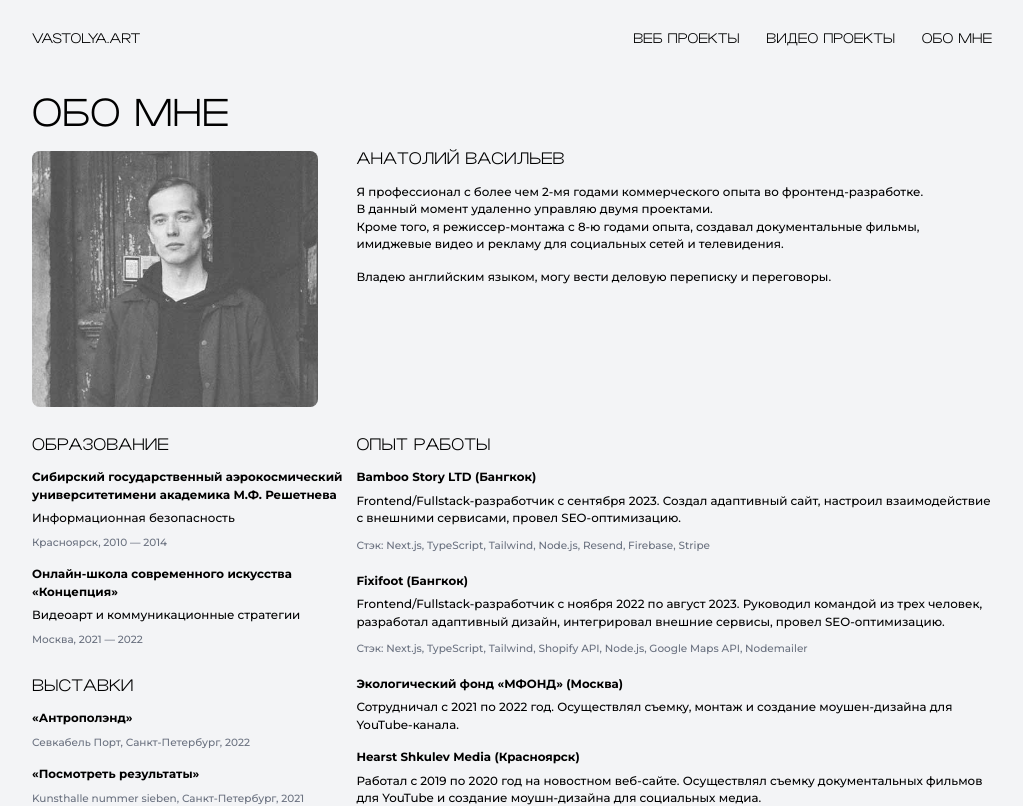
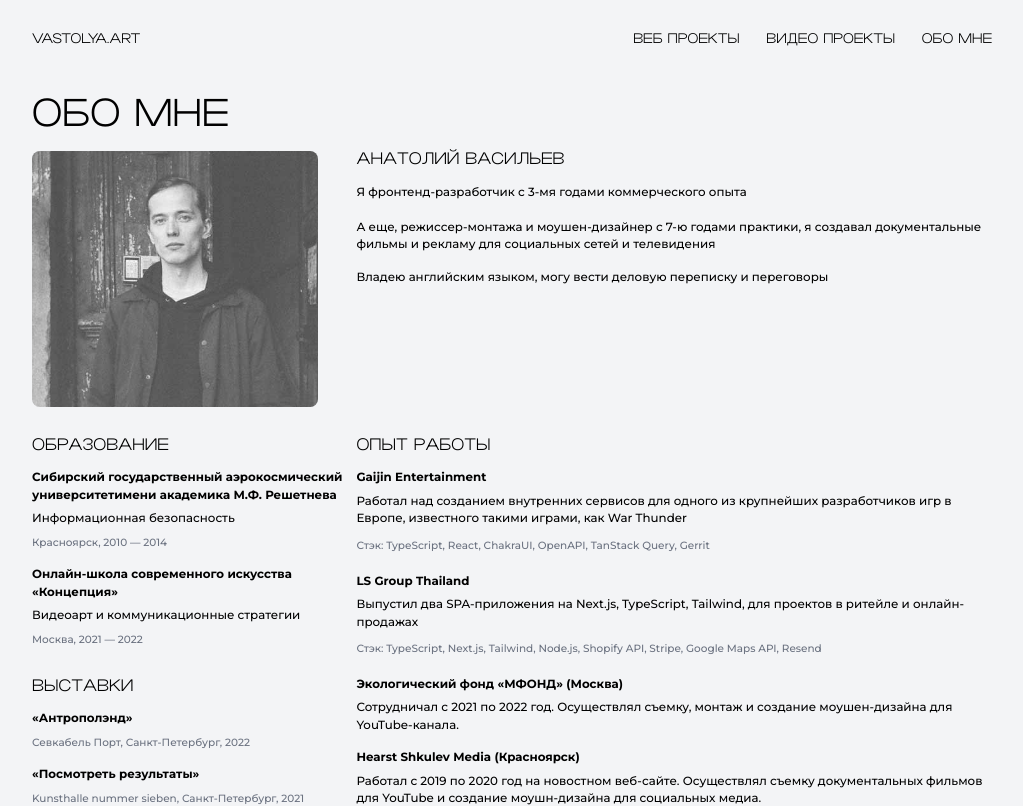
Before and after one commit to vastolya/vastolya-2.0, a Next.js app: page /about in a window 1280 px wide. Shown: the top 806 px of the page, without its empty margins (128-1151 px from the left). Built offline with nearby package versions, Linux system fonts and the light colour scheme.

Commit message:
hi kids im back

```diff
--- a/src/app/about/page.tsx
+++ b/src/app/about/page.tsx
@@ -14,18 +14,18 @@ const social = [
 
 const experience = [
   {
-    title: "Bamboo Story LTD (Бангкок)",
+    title: "Gaijin Entertainment",
     subtitle:
-      "Frontend/Fullstack-разработчик с сентября 2023. Создал адаптивный сайт, настроил взаимодействие с внешними сервисами,  провел SEO-оптимизацию.",
-    stack: "Next.js, TypeScript, Tailwind, Node.js, Resend, Firebase, Stripe",
-    link: "https://bamboo-story.vercel.app/",
+      "Работал над созданием внутренних сервисов для одного из крупнейших разработчиков игр в Европе, известного такими играми, как War Thunder",
+    stack: "TypeScript, React, ChakraUI, OpenAPI, TanStack Query, Gerrit",
+    link: "https://gaijin.net/en",
   },
   {
-    title: "Fixifoot (Бангкок)",
+    title: "LS Group Thailand",
     subtitle:
-      "Frontend/Fullstack-разработчик с ноября 2022 по август 2023. Руководил командой из трех человек, разработал адаптивный дизайн, интегрировал внешние сервисы, провел SEO-оптимизацию.",
+      "Выпустил два SPA-приложения на Next.js, TypeScript, Tailwind, для проектов в ритейле и онлайн-продажах",
     stack:
-      "Next.js, TypeScript, Tailwind, Shopify API, Node.js, Google Maps API, Nodemailer",
+      "TypeScript, Next.js, Tailwind, Node.js, Shopify API, Stripe, Google Maps API, Resend",
     link: "https://www.fixifoot.com/",
   },
   {
@@ -105,16 +105,13 @@ const About = () => {
           <p
             className={` text-base md:text-[1.48vh] md:leading-[2.2vh] ${montserrat.className}`}
           >
-            Я профессионал с более чем 2-мя годами коммерческого опыта во
-            фронтенд-разработке. <br className="hidden md:block"/> В данный момент удаленно управляю двумя
-            проектами. <br className="hidden md:block"/> Кроме того, я режиссер-монтажа с 8-ю годами опыта,
-            создавал документальные фильмы, <br />
-            имиджевые видео и рекламу для социальных сетей и телевидения.
+            Я  фронтенд-разработчик с 3-мя годами коммерческого опыта <br className="hidden md:block"/><br className="hidden md:block"/> А еще, режиссер-монтажа и моушен-дизайнер с 7-ю годами практики,
+            я создавал документальные фильмы и рекламу для социальных сетей и телевидения
           </p>
           <p
             className={`md:text-[1.48vh] md:leading-[2.2vh] ${montserrat.className}`}
           >
-            Владею английским языком, могу вести деловую переписку и переговоры.
+            Владею английским языком, могу вести деловую переписку и переговоры
           </p>
         </div>
         <div className="hidden md:flex md:col-span-2 flex-col md:gap-[1.85vh] md:pb-[1.85vh]">
@@ -186,6 +183,7 @@ const About = () => {
               <div key={index} className="flex flex-col gap-3 md:gap-[0.74vh] ">
                 <Link
                   href={item.link}
+                  replace
                   className="font-medium md:font-semibold hover:underline w-fit"
                 >
                   {item.title}
```
